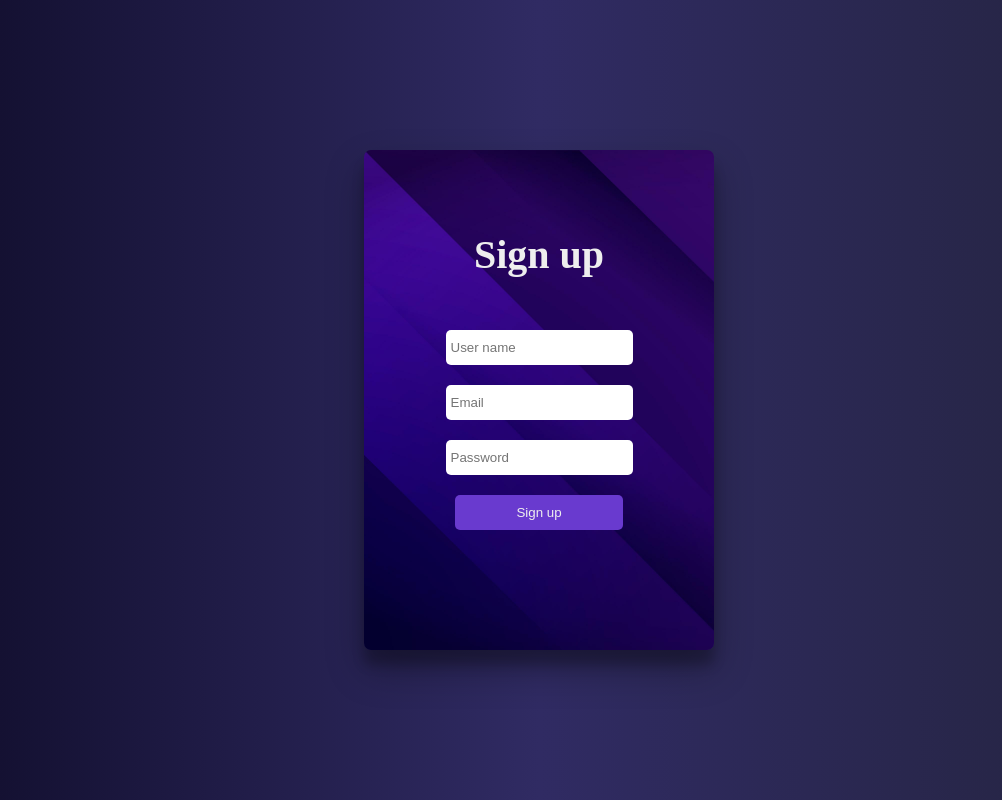
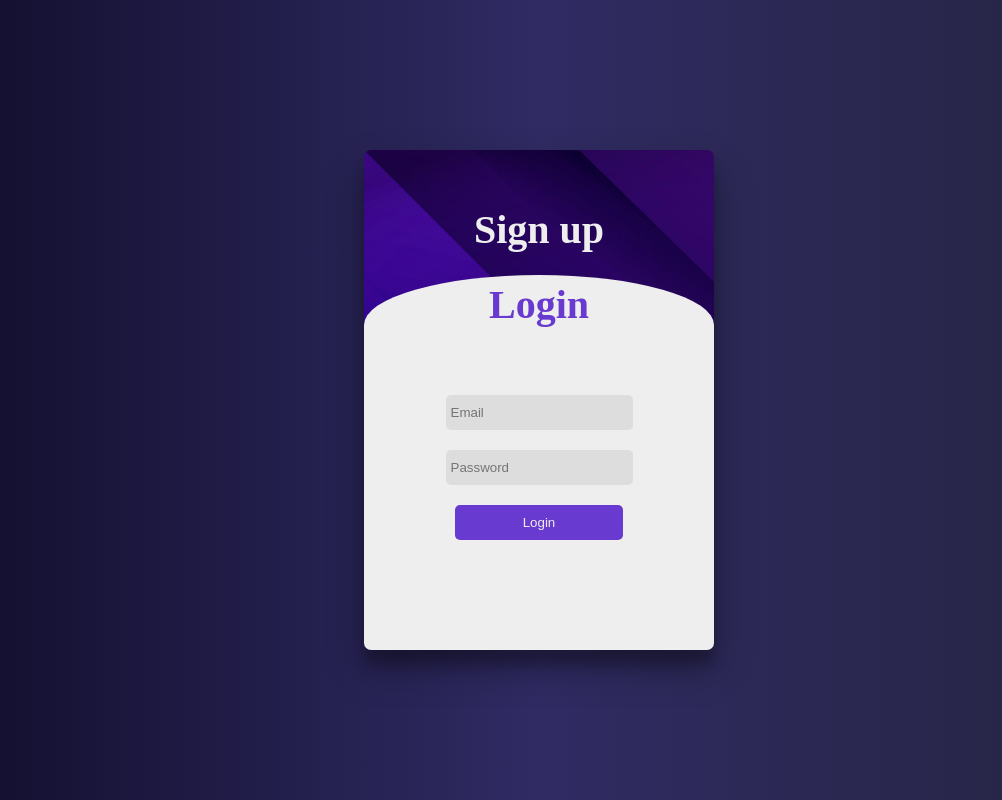
Before and after one commit to dulko-dev/form_login_vue, a Vue app: page / in a window 1280 px wide. Shown: the whole page, without its empty margins (101-1103 px from the left). Built offline with nearby package versions, Linux system fonts and the light colour scheme.

Commit message:
style login component

```diff
--- a/src/App.vue
+++ b/src/App.vue
@@ -5,7 +5,7 @@
         <Register />
       </div>
       <div class="main__login">
-        <Login v-show="false" />
+        <Login />
       </div>
     </div>
   </section>
@@ -25,14 +25,13 @@ export default {
 
 <style lang="scss" scoped>
 .main {
-  width: 100%;
-  height: 100vh;
+  width:100%;
+  min-height: 100vh;
   display: flex;
   justify-content: center;
   background: #0f0c29;
   background: -webkit-linear-gradient(to left, #24243e, #302b63, #0f0c29);
   background: linear-gradient(to left, #24243e, #302b63, #0f0c29);
-
   &__content {
     box-shadow: rgba(0, 0, 0, 0.3) 0px 19px 38px,
       rgba(0, 0, 0, 0.22) 0px 15px 12px;
@@ -42,18 +41,20 @@ export default {
     width: 350px;
     max-width: 100%;
     height: 500px;
-    background-image: url(#{$bg-register}/bg-register.jpg);
-    background-repeat: no-repeat;
-    background-size: cover;
+    overflow: hidden;
     .main__register {
       height: 100%;
+      background-image: url(#{$bg-register}/bg-register.jpg);
+      background-repeat: no-repeat;
+      background-size: cover;
     }
     .main__login {
+      background: $fontColor-title;
       height: 100%;
+      border-radius: 50%/10%;
       position: absolute;
-      bottom: -75%;
-      left: 50%;
-      transform: translateX(-50%);
+      width: 100%;
+      top: 25%;
     }
   }
 }
--- a/src/components/Login.vue
+++ b/src/components/Login.vue
@@ -42,36 +42,47 @@ export default {
 
 <style lang="scss" scoped>
 .login {
-  height:100%;
-  width:100%;
+  height: 100%;
+  width: 100%;
   display: grid;
   grid-template-columns: auto;
-  grid-template-rows: 40% 50% 10%;
+  grid-template-rows: 20% 50%;
   justify-content: center;
   &__title {
+    color: $bg-button;
     font-size: 1.2em;
     grid-row: 1/2;
-    align-self: center;
+    align-self: start;
     justify-self: center;
-    color: $fontColor-title;
+    font-weight: 600;
+    margin-top:10px;
     @media (min-width: 150px) {
-      font-size: 2em;
+      font-size: 2.5em;
     }
   }
   &__container {
     display: flex;
     grid-row: 2/3;
     flex-direction: column;
-    justify-content: space-between;
-    margin: 20px 5px;
+    justify-content: flex-start;
+
     align-items: center;
     input {
       padding: 10px 5px;
+      margin-top:20px;
       border-radius: 5px;
       width: 100%;
+      background:#dddddd;
+      border:0;
     }
-    input[type="button"] {
+    input[type="submit"] {
       width: 90%;
+      background-color: $bg-button;
+      color: $fontColor-title;
+      cursor: pointer;
+      &:hover {
+        opacity: 0.8;
+      }
     }
   }
 }
--- a/src/components/Register.vue
+++ b/src/components/Register.vue
@@ -62,7 +62,7 @@ export default {
   height: 100%;
   display: grid;
   grid-template-columns: auto;
-  grid-template-rows: 25% 70% 15%;
+  grid-template-rows: 20% 80%;
   justify-content: center;
   &__title {
     font-size: 1.2em;
--- a/src/styles/_variables.scss
+++ b/src/styles/_variables.scss
@@ -1,3 +1,4 @@
 $bg-register: "/src/assets";
+$bg-login:#eeeeee;
 $fontColor-title:#eeeeee;
 $bg-button:#693ACF;
```
